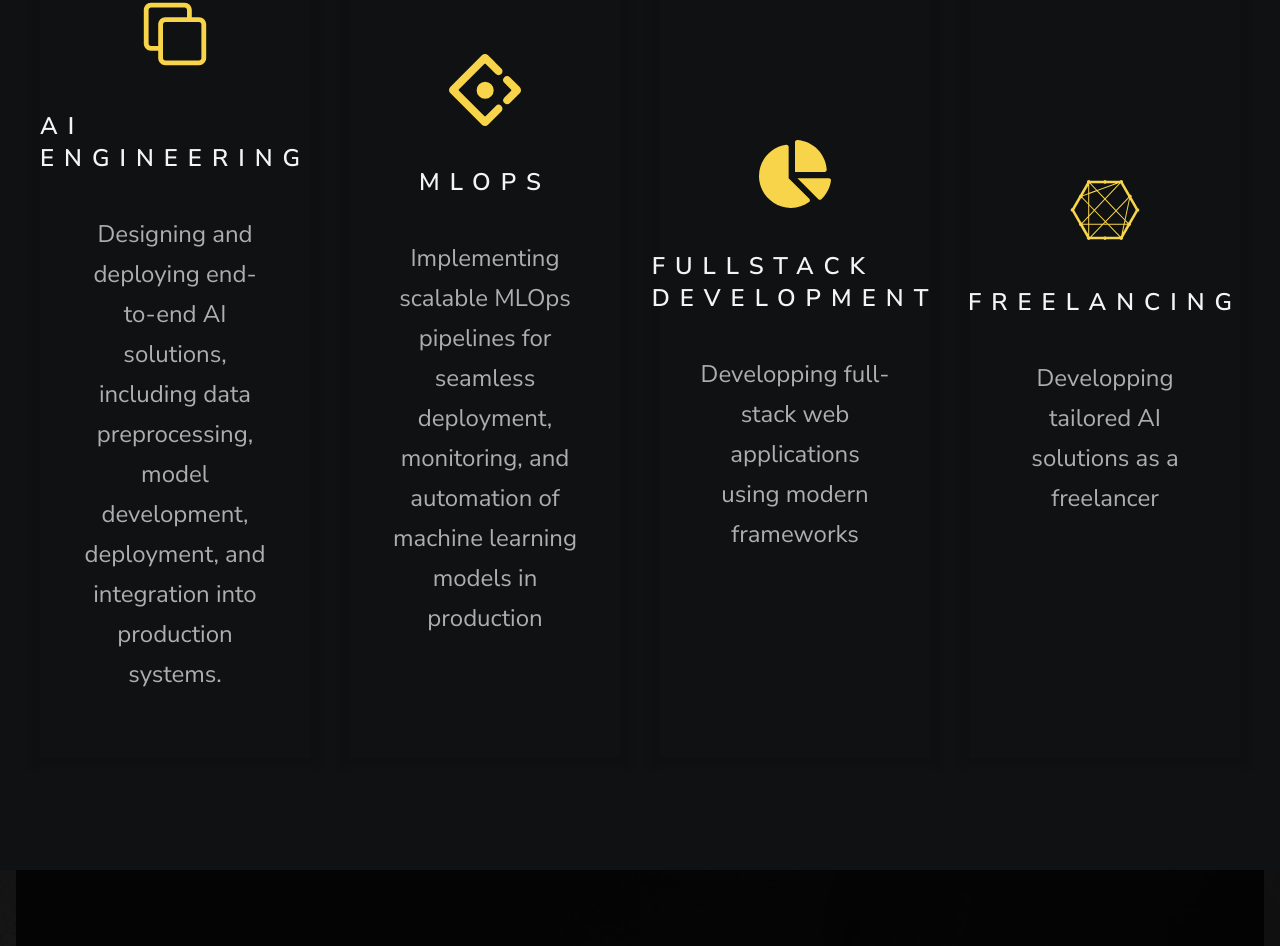
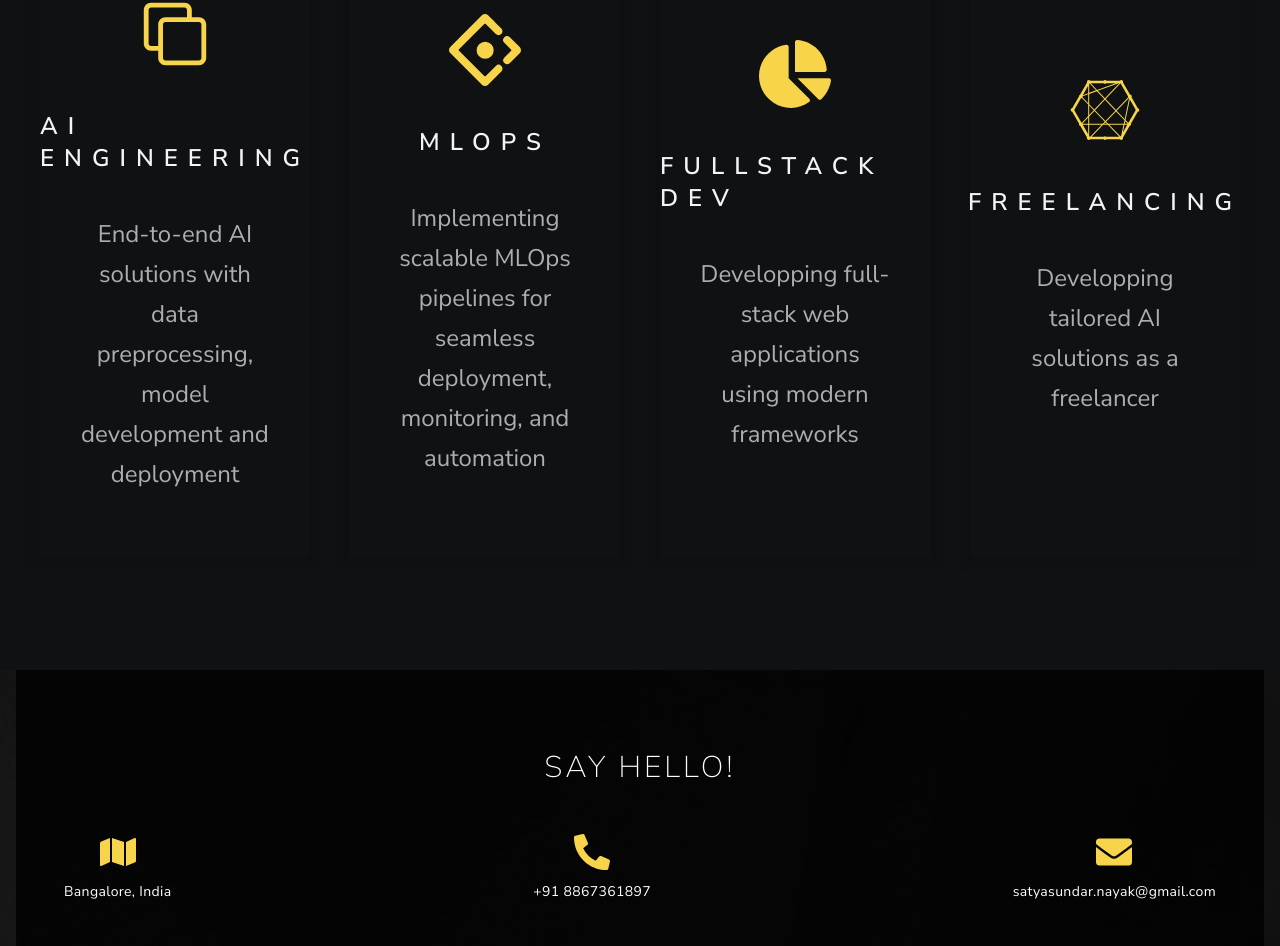
Before and after one commit to satyasundar/portfolio2, a Next.js app: page / in a window 1280 px wide. Shown: the part 1851-2797 px from the top of the page. Built offline with nearby package versions, Linux system fonts and the light colour scheme.

Commit message:
updating the content

```diff
--- a/components/Offers.tsx
+++ b/components/Offers.tsx
@@ -14,16 +14,16 @@ const Offers = () => {
         <div className="w-full px-10 grid grid-cols-1 md:grid-cols-2 lg:grid-cols-4 gap-10 mt-20">
           <OfferCard
             title="AI Engineering"
-            subTitle="Designing and deploying end-to-end AI solutions, including data preprocessing, model development, deployment, and integration into production systems."
+            subTitle="End-to-end AI solutions with data preprocessing, model development and deployment"
             Icon={RxCopy}
           />
           <OfferCard
             title="MLOPS"
-            subTitle="Implementing scalable MLOps pipelines for seamless deployment, monitoring, and automation of machine learning models in production"
+            subTitle="Implementing scalable MLOps pipelines for seamless deployment, monitoring, and automation"
             Icon={SiAntdesign}
           />
           <OfferCard
-            title="Fullstack Development"
+            title="Fullstack Dev"
             subTitle="Developping full-stack web applications using modern frameworks"
             Icon={FaChartPie}
           />
```
